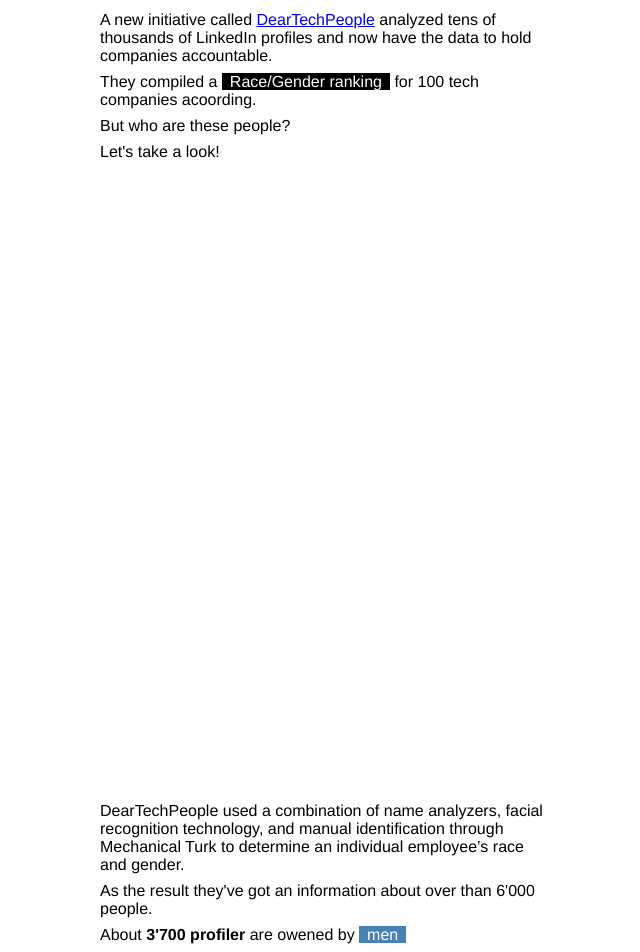
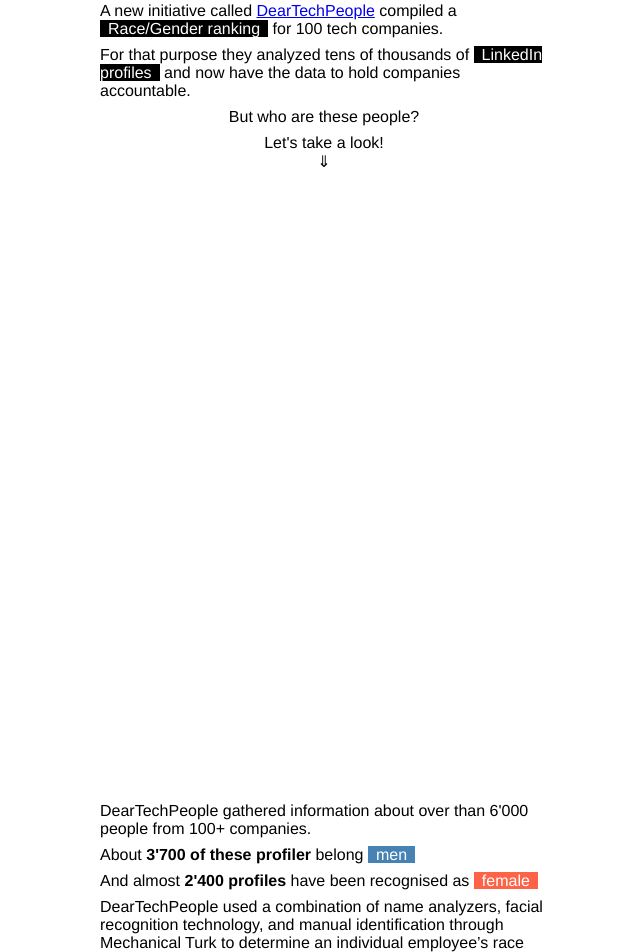
Before and after one commit to maryzam/dear-tech-people-viz, a React app: page / in a window 1280 px wide. Shown: the part 1120-2072 px from the top of the page, without its empty margins (316-956 px from the left). Built offline with nearby package versions, Linux system fonts and the light colour scheme.

Commit message:
Update some texts

```diff
--- a/src/components/OverallByGender/Section.js
+++ b/src/components/OverallByGender/Section.js
@@ -10,21 +10,23 @@
 	{
 		mode: "hidden",
 		text: `<p>Most of us agree that tech could be a little more diverse.</p>
-		       <p>But is it still a real problem nowdays even for the most progressive Companies and Start Ups  of San Francisco?</p>`
+		       <p>But is it still a real problem nowdays even for the most progressive Companies and Start Ups  of San Francisco?</p>
+		       <p></p>
+		       <p class="centered"><span>Scroll Down</span><br/>⇓</p>`
 	},
 	{
 		mode: "employees",
-		text: `<p>A new initiative called <a href="http://www.deartechpeople.com/">DearTechPeople</a> analyzed tens of thousands of LinkedIn profiles and now have the data to hold companies accountable.</p>
-				<p>They compiled a <span>Race/Gender ranking</span> for 100 tech companies acoording.</p>
-				<p>But who are these people?</p>
-				<p>Let's take a look!</p>`
+		text: `<p>A new initiative called <a href="http://www.deartechpeople.com/">DearTechPeople</a> compiled a <span>Race/Gender ranking</span> for 100 tech companies.</p>
+				<p>For that purpose they analyzed tens of thousands of  <span>LinkedIn profiles</span> and now have the data to hold companies accountable.</p>
+				<p class="centered">But who are these people?</p>
+				<p class="centered">Let's take a look!<br/>⇓</p>`
 	},
 	{
 		mode: "gender",
-		text: `<p>DearTechPeople used a combination of name analyzers, facial recognition technology, and manual identification through Mechanical Turk to determine an individual employee’s race and gender.</p>
-			  <p>As the result they've got an information about over than 6'000 people.</p>
-			  <p>About <strong>3'700 profiler</strong> are owened by <span class="male">men</span></p>
-			  <p>And almost <strong>2'400 profiles</strong> have been recognised as <span class="female">female</span></p>`
+		text: `<p>DearTechPeople gathered information about over than 6'000 people from 100+ companies.</p>
+			  <p>About <strong>3'700 of these profiler</strong> belong <span class="male">men</span></p>
+			  <p>And almost <strong>2'400 profiles</strong> have been recognised as <span class="female">female</span></p>
+			  <p>DearTechPeople used a combination of name analyzers, facial recognition technology, and manual identification through Mechanical Turk to determine an individual employee’s race and gender.</p>`
 	},
 	{
 		mode: "roles",
--- a/src/components/OverallByGender/styles.css
+++ b/src/components/OverallByGender/styles.css
@@ -63,6 +63,10 @@
 	padding: 1em 0em;
 }
 
+.overall-by-gender .centered {
+	text-align: center;
+}
+
 .overall-by-gender .point {
 	stroke: white;
 }
```
Also changed, not shown: 1 other file (tests, documents, lock files or other folders).
